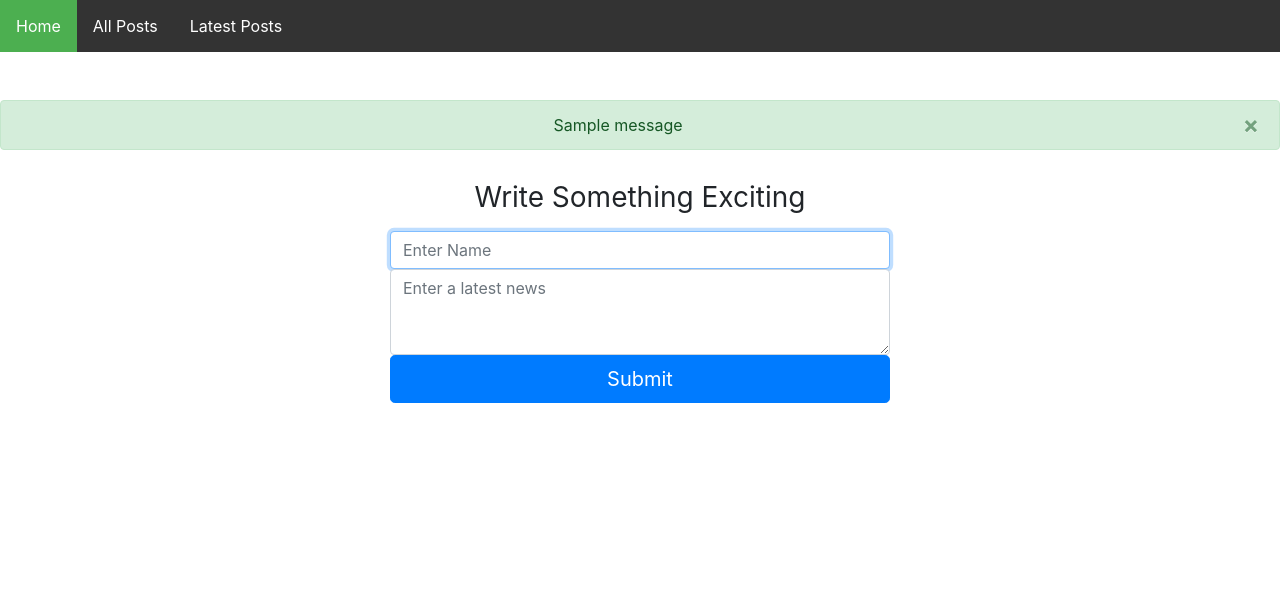
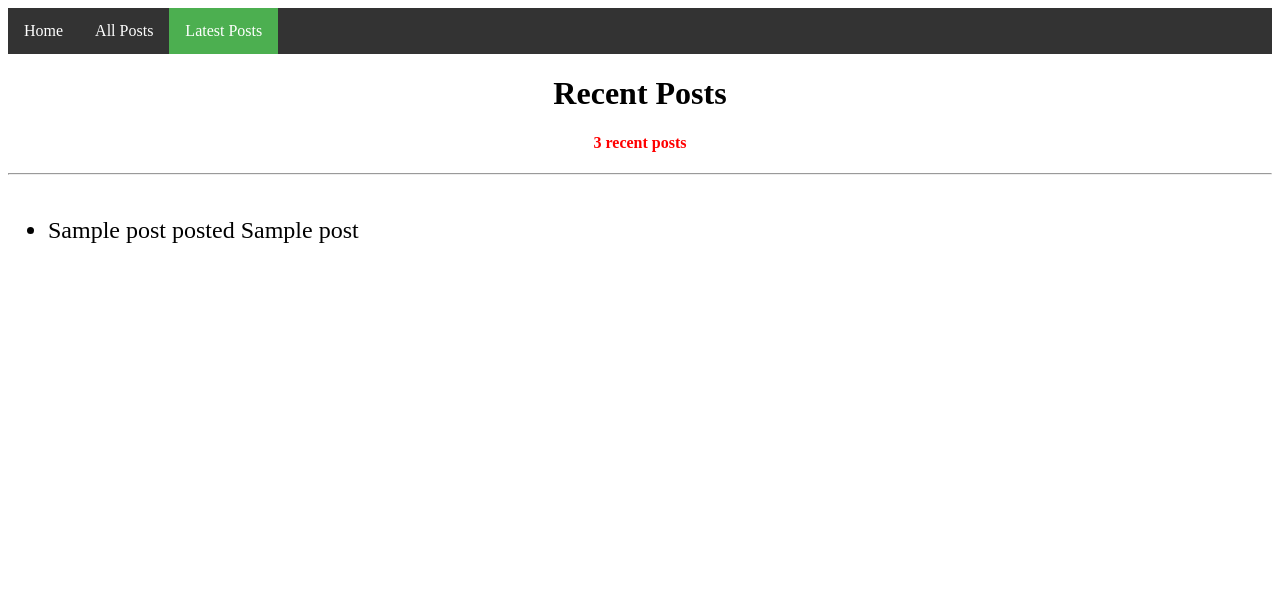
Before and after one commit to ShavdatuashviliSandro/redis_blog, a Flask app: template templates/recent_posts.html in a window 1280 px wide. Shown: the top 602 px of the page. After the commit the page ends 243 px from the top, so only its background shows below. Run offline with Flask 2, Linux system fonts and the light colour scheme; the template is opened without the code that fills it: most values are stand-ins (such as "Sample title", 1, 10 or a date in 2020); one stand-in notice (Sample message) is shown; some libraries are stand-ins or nearby versions.

Commit message:
refactor html files / added post adding feature

```diff
--- a/main.py
+++ b/main.py
@@ -1,11 +1,32 @@
 import redis
-from flask import Flask, render_template
+from flask import Flask, render_template, request, flash
 
 app = Flask(__name__)
+r = redis.Redis()
+app.secret_key = 'sandro'
+last_id = 0
 
 
-@app.route('/')
+@app.route('/', methods=['GET', 'POST'])
 def home():
+    if request.method == 'POST':
+        global last_id
+        req = request.form
+        name = req['full_name']
+        post = req['data']
+        last = r.get('last_id')
+        if last is None:
+            last_id = 1
+        else:
+            last_id = int(last)
+            last_id += 1
+
+        r.set(f"news:name:{last_id}", name)
+        r.set(f"news:post:{last_id}", post)
+        r.set('last_id', last_id)
+        r.lpush('post_id', last_id)
+        flash('Successfully submited the post', category='success')
+
     return render_template('home.html')
 
 
--- a/templates/recent_posts.html
+++ b/templates/recent_posts.html
@@ -1,27 +1,8 @@
-<html lang="en">
+<!DOCTYPE html>
+<html>
 
 <head>
-    <!-- Required meta tags -->
-    <meta charset="utf-8">
-    <meta name="viewport" content="width=device-width, initial-scale=1, shrink-to-fit=no">
-
-    <!-- Bootstrap CSS -->
-    <link rel="stylesheet" href="https://maxcdn.bootstrapcdn.com/bootstrap/4.0.0/css/bootstrap.min.css">
-    <link rel="stylesheet" href="https://cdnjs.cloudflare.com/ajax/libs/font-awesome/4.7.0/css/font-awesome.min.css">
-
   <style>
-        .form-details {
-            width: 100%;
-            max-width: 530px;
-            padding: 15px;
-            margin: 0 auto;
-        }
-
-        body {
-            min-height: 75rem;
-            margin: 0;
-        }
-
     .ulist {
       list-style-type: none;
       margin: 0;
@@ -54,52 +35,27 @@
       font-size: x-large;
     }
   </style>
-    <title>Post Some Exciting Stuff!</title>
 </head>
 
-<body class="text-center">
+<body>
+
   <ul class="ulist">
-    <li class="list"><a class="active" href="/">Home</a></li>
+    <li class="list"><a href="/">Home</a></li>
     <li class="list"><a href="/all">All Posts</a></li>
-    <li class="list"><a href="/latest">Latest Posts</a></li>
+    <li class="list"><a class="active" href="/latest">Latest Posts</a></li>
   </ul>
 
-<br> <br>
-{% with messages = get_flashed_messages(with_categories=true) %}
-{% if messages %}
-{% for category, message in messages %}
-<div class="alert alert-{{ category }} alert-dismissible fade show" role="alert">
-    <span>{{ message }}</span>
-    <button type="button" class="close" data-dismiss="alert" aria-label="Close">
-        <span aria-hidden="true">&times;</span>
-    </button>
-</div>
+  <h1 align="center"> Recent Posts</h1>
+
+  <h4 style="color:red" align="center">3 recent posts</h4>
+  <hr>
+  <br>
+  <ul>
+
+    {% for k,v in posts.items() %}
+    <li class = "data">{{ k }} posted {{v}}</li>
     {% endfor %}
-{% endif %}
-{% endwith %}
-
-<form class="form-details" method="POST">
-
-    <h1 class="h3 mb-3 font-weight-normal">Write Something Exciting</h1>
-
-    <input type="text" name="full_name" class="form-control" placeholder="Enter Name" required autofocus>
-
-    <textarea class="form-control" name="data" rows="3" placeholder="Enter a latest news"></textarea>
-
-    <button class="btn btn-lg btn-primary btn-block" type="submit">Submit</button>
-
-</form>
-
-<script src="https://code.jquery.com/jquery-3.2.1.slim.min.js"
-        integrity="sha384-KJ3o2DKtIkvYIK3UENzmM7KCkRr/rE9/Qpg6aAZGJwFDMVNA/GpGFF93hXpG5KkN"
-        crossorigin="anonymous"></script>
-<script src="https://cdnjs.cloudflare.com/ajax/libs/popper.js/1.12.9/umd/popper.min.js"
-        integrity="sha384-ApNbgh9B+Y1QKtv3Rn7W3mgPxhU9K/ScQsAP7hUibX39j7fakFPskvXusvfa0b4Q"
-        crossorigin="anonymous"></script>
-<script src="https://maxcdn.bootstrapcdn.com/bootstrap/4.0.0/js/bootstrap.min.js"
-        integrity="sha384-JZR6Spejh4U02d8jOt6vLEHfe/JQGiRRSQQxSfFWpi1MquVdAyjUar5+76PVCmYl"
-        crossorigin="anonymous"></script>
+  </ul>
 
 </body>
-
 </html>
```
Also changed, not shown: templates/home.html (+14 -12 lines), templates/posts.html (+8 -3 lines). Lines whose indentation alone changed are shown as unchanged.
